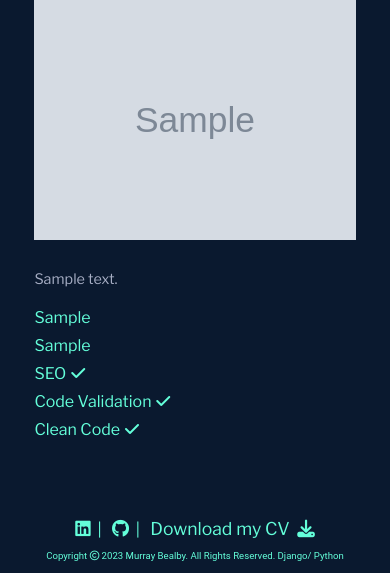
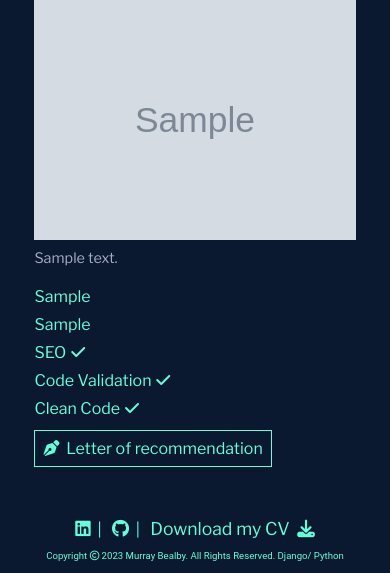
Before and after one commit to Bealby/murray_bealby, a Django app: a page that uses portfolio/templates/projects/project_detail.html in a window 390 px wide. Shown: the part 271-844 px from the top of the page. Run offline with Django 3.2, Linux system fonts and the light colour scheme; tables that the repository leaves empty hold one stand-in row (values such as "Sample post"); grey boxes marked "Sample" are stand-in pictures; some libraries are stand-ins or nearby versions.

Commit message:
Fix letter links. Adjust and add content to pjt dtl page

```diff
--- a/portfolio/templates/projects/project_detail.html
+++ b/portfolio/templates/projects/project_detail.html
@@ -53,7 +53,7 @@
             <img src="{{ project.image_mockup.url }}" width=600 height=400 alt="Mockup - {{ project.name }}"
                 class="img-fluid">
         </div>
-        <div class="col-sm-12 project-detail-description-margin d-md-none">
+        <div class="col-sm-12 project-detail-description-margin d-md-none live-icons">
             <p class="detail-description">{{ project.description|linebreaksbr }}</p>
             {% if project.crud %}
             <p class="mb-1">{{ project.crud }}</p>
@@ -66,6 +66,10 @@
             </p>
             <p class="mb-1"><span style="padding-right: 0.3em">Clean Code</span><i class="fa-solid fa-check"></i></p>
             </p>
+            {% if project.letter %}
+            <a href="{{ project.letter }}" target="_blank"><i class="fa-solid fa-pen-nib"></i>&nbsp;&nbsp;Letter of
+                recommendation</a>
+            {% endif %}
         </div>
 </section>
 
```
